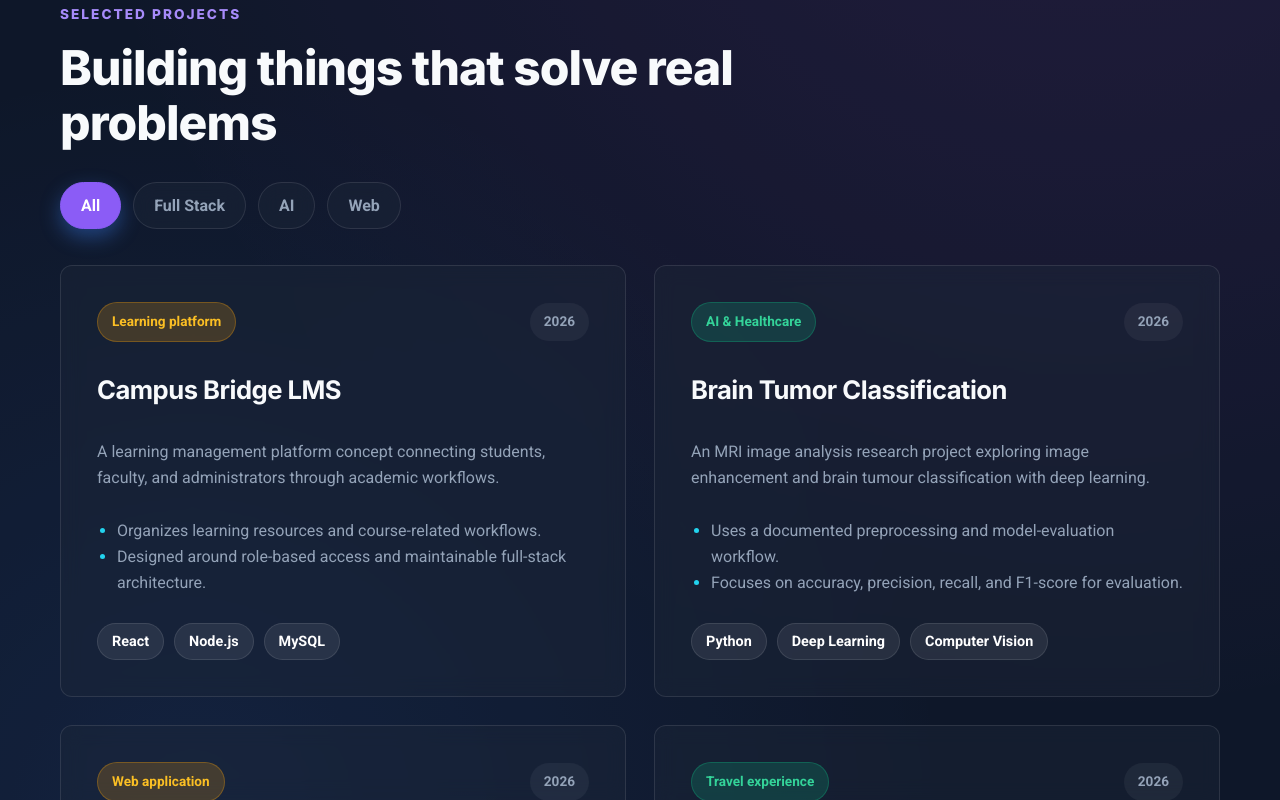
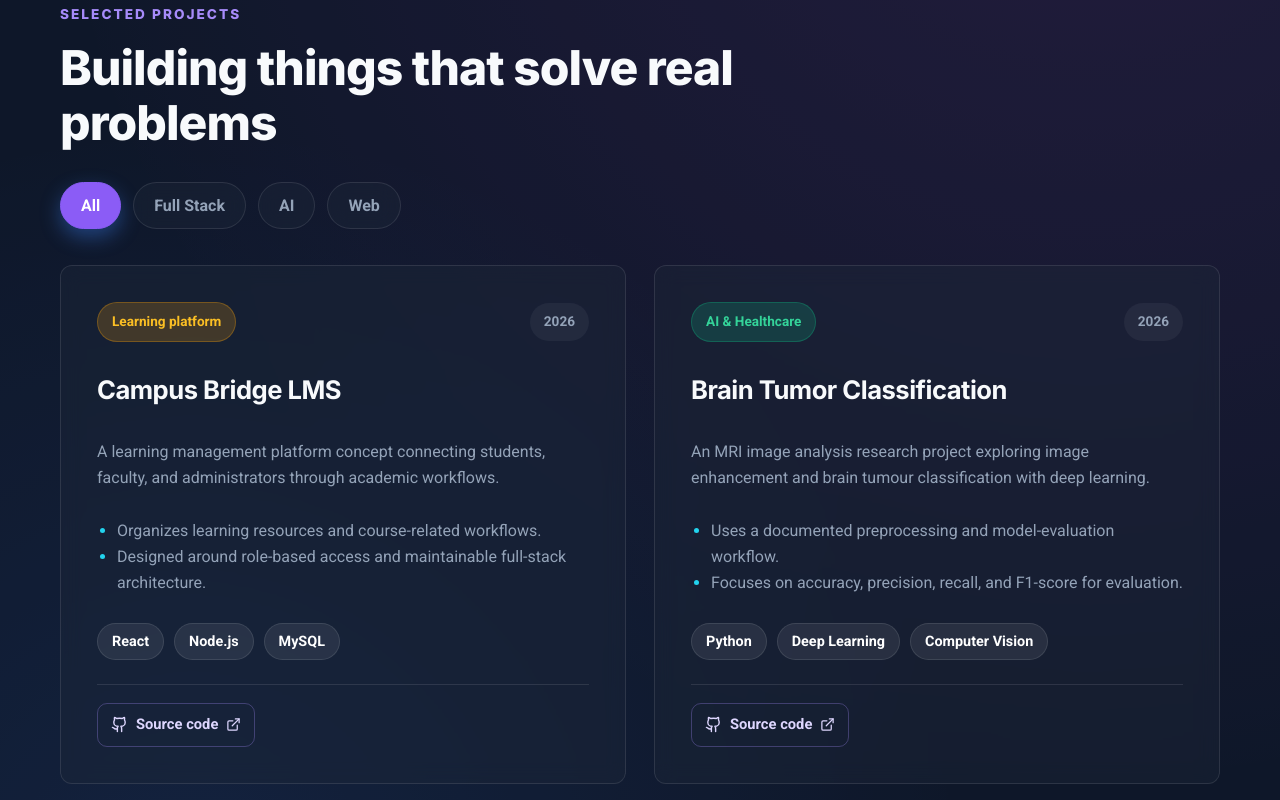
Before and after one commit to ArigalaPunithKumar/My-Portfolio, a React (Vite) app: page / in a window 1280 px wide. Shown: the part 2000-2800 px from the top of the page. Built offline with nearby package versions, Linux system fonts and the light colour scheme.

Commit message:
Add live repository and demo actions to project cards

```diff
--- a/src/App.jsx
+++ b/src/App.jsx
@@ -358,6 +358,10 @@ function App() {
                     <span key={tech}>{tech}</span>
                   ))}
                 </div>
+                <div className="project-links">
+                  {project.repoUrl && <a className="project-link" href={project.repoUrl} target="_blank" rel="noreferrer"><Github size={17} /> Source code <ExternalLink size={15} /></a>}
+                  {project.demoUrl && <a className="project-link" href={project.demoUrl} target="_blank" rel="noreferrer">Live demo <ExternalLink size={15} /></a>}
+                </div>
               </motion.article>
             ))}
           </motion.div>
```
